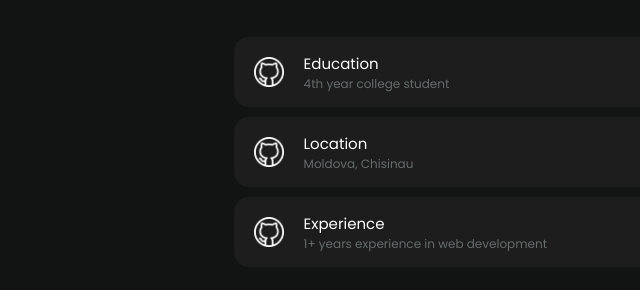
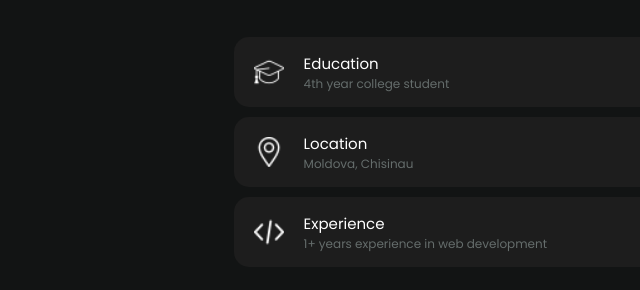
Before and after one commit to Frade11/Portofolio, a plain HTML site: page index.html in a window 1280 px wide. Shown: the part 1480-1770 px from the top of the page, 448-1088 px from the left. Drawn offline with Linux system fonts and the light colour scheme.

Commit message:
version 1.6.5 - added images for blocks

```diff
--- a/index.html
+++ b/index.html
@@ -127,19 +127,19 @@
                  <!-- info blocks -->
                   <div class="blocks-container">
                 <div class="about-info-block">
-                    <img src="img/contacts/github.png" alt="block-img">
+                    <img src="img/info-block/graduation-cap.png" alt="block-img">
                     <div class="text-wrapper">
                     <span class="block-name">Education</span>
                     <span class="block-description">4th year college student</span>
                 </div></div>
                 <div class="about-info-block">
-                    <img src="img/contacts/github.png"alt="block-img">
+                    <img src="img/info-block/location.png"alt="block-img">
                     <div class="text-wrapper">
                     <span class="block-name">Location</span>
                     <span class="block-description">Moldova, Chisinau</span>
                 </div></div>
                 <div class="about-info-block">
-                    <img src="img/contacts/github.png" alt="block-img">
+                    <img src="img/info-block/coding.png" alt="block-img">
                     <div class="text-wrapper">
                     <span class="block-name">Experience</span>
                     <span class="block-description">1+ years experience in web development</span>
--- a/style.css
+++ b/style.css
@@ -619,8 +619,8 @@ body{
   flex-direction: row;
   align-items: center;
   justify-content: center;
-  width: 35px;
-  height: 35px;
+  width: 25px;
+  height: 25px;
   margin-left: 20px;
 }
 .text-wrapper {
```
Also changed, not shown: img/info-block/coding.png (added), img/info-block/graduation-cap.png (added), img/info-block/location.png (added).
